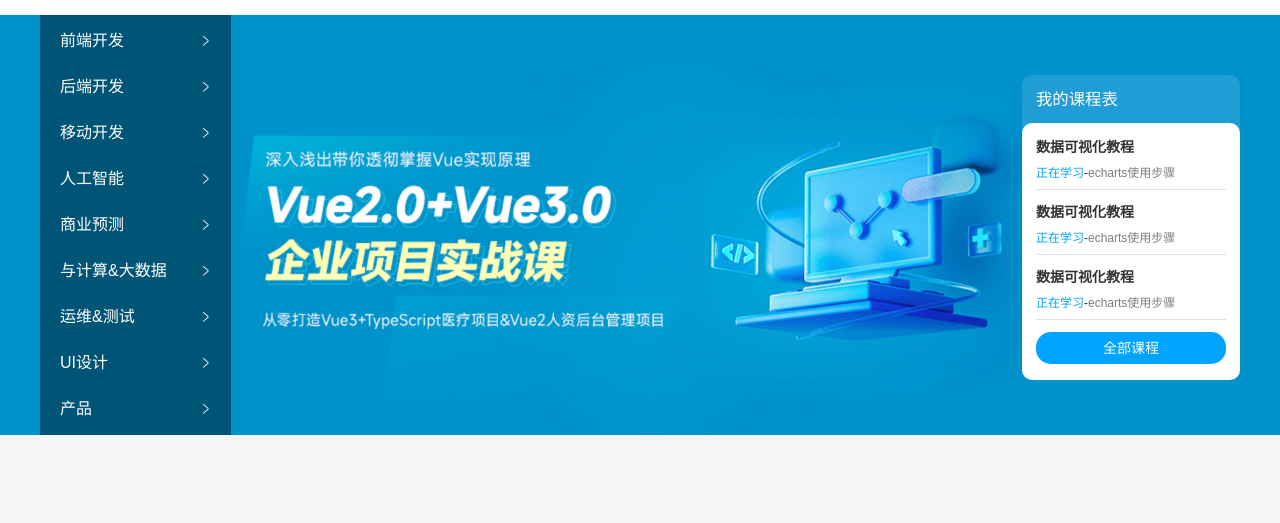
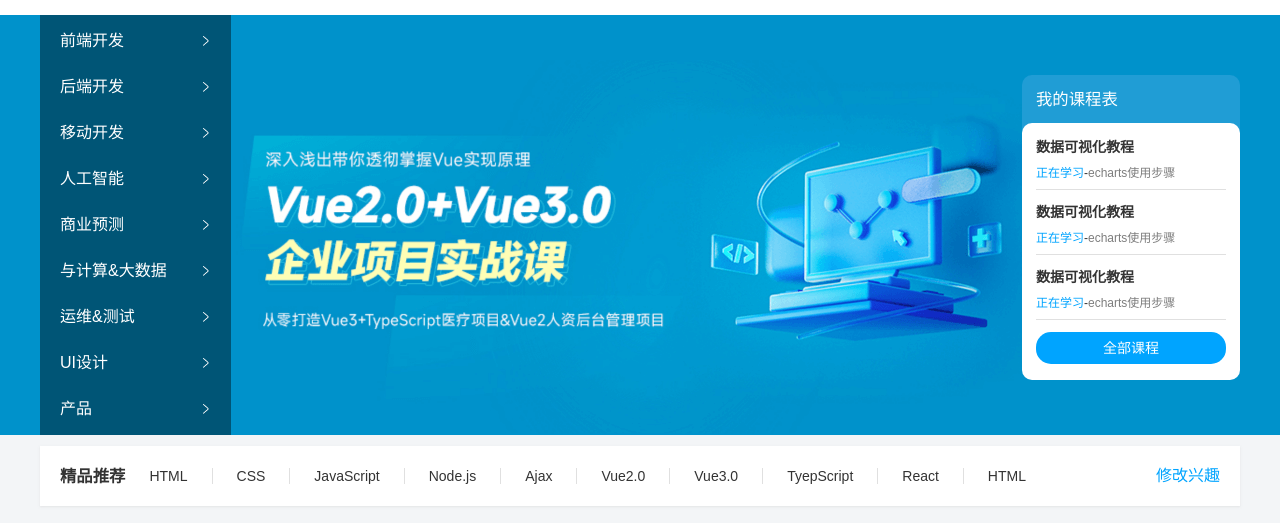
Before and after one commit to Natalie-2004/HTML5-CSS3, a plain HTML site: page projects/webpage_demo/index.html in a window 1280 px wide. Shown: the part 85-608 px from the top of the page. Drawn offline with Linux system fonts and the light colour scheme.

Commit message:
upload section recommend

```diff
--- a/projects/webpage_demo/css/index.css
+++ b/projects/webpage_demo/css/index.css
@@ -208,3 +208,42 @@
     font-size: 14px;
     color: #fff;
 }
+
+/* recommend */
+.recommend {
+    display: flex;
+    margin-top: 11px;
+    padding: 0 20px;
+    height: 60px;
+    background-color: #fff;
+    box-shadow: 0px 1px 2px 0px rgba(211,211,211, 0.5);
+    line-height: 60px;
+}
+
+.recommend .h3 {
+    font-size: 18px;
+    color: #00a4ff;
+    font-weight: 400;
+}
+
+.recommend ul {
+    /* 除去h3(左)和修改兴趣(右)的尺寸，父级剩余尺寸都给ul */
+    flex: 1;
+    display: flex;
+}
+
+.recommend ul li a{
+    padding: 0 24px;
+    /* 给a标签加上灰色竖线，a是行内标签，a的高和内容的高一样 */
+    border-right: 1px solid #e0e0e0;
+    font-size: 14px;
+}
+
+.recommend ul li:last-child a {
+    border-right: 0;
+}
+
+.recommend .modify {
+    font-size: 16px;
+    color: #00a4ff;
+}
--- a/projects/webpage_demo/index.html
+++ b/projects/webpage_demo/index.html
@@ -80,5 +80,24 @@
             </div>
         </div>
     </div>
+
+    <!-- recommend -->
+    <!-- 这个div有两个类选择器 -->
+    <div class="recommend wrapper">
+        <h3>精品推荐</h3>
+        <ul>
+            <li><a href="#">HTML</a></li>
+            <li><a href="#">CSS</a></li>
+            <li><a href="#">JavaScript</a></li>
+            <li><a href="#">Node.js</a></li>
+            <li><a href="#">Ajax</a></li>
+            <li><a href="#">Vue2.0</a></li>
+            <li><a href="#">Vue3.0</a></li>
+            <li><a href="#">TyepScript</a></li>
+            <li><a href="#">React</a></li>
+            <li><a href="#">HTML</a></li>
+        </ul>
+        <a href="#" class="modify">修改兴趣</a>
+    </div>
 </body>
 </html>
```
